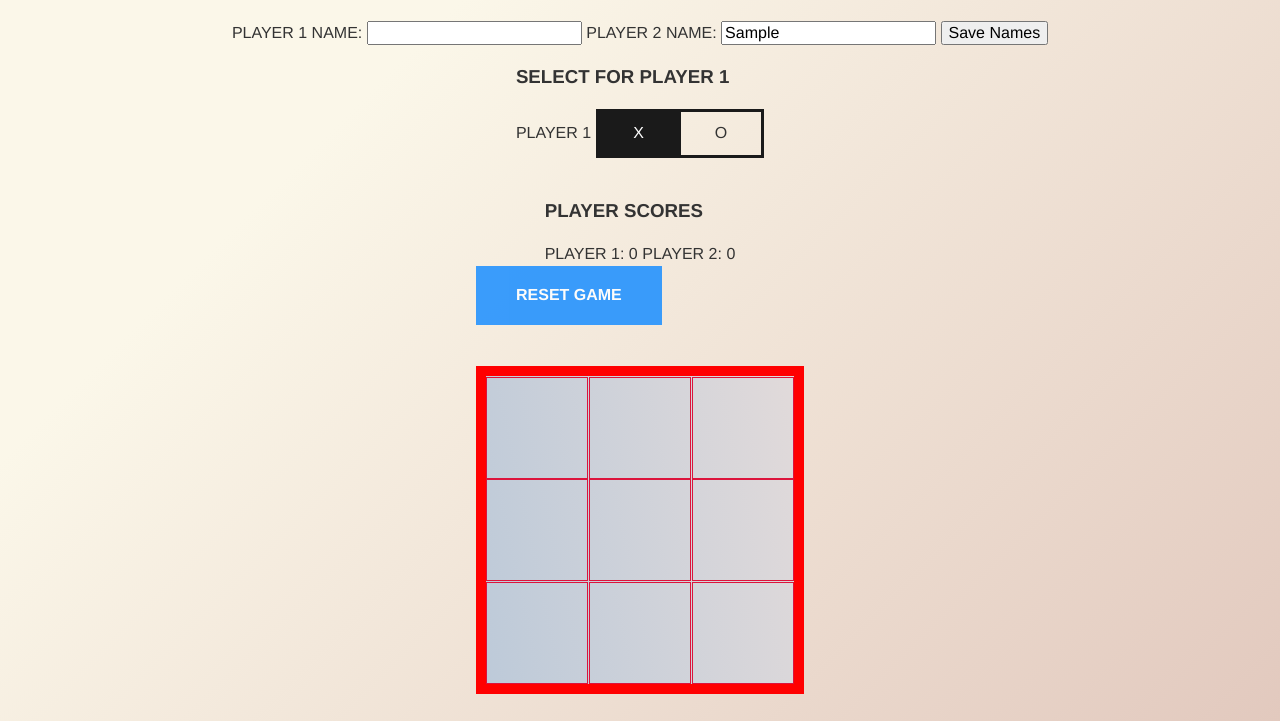
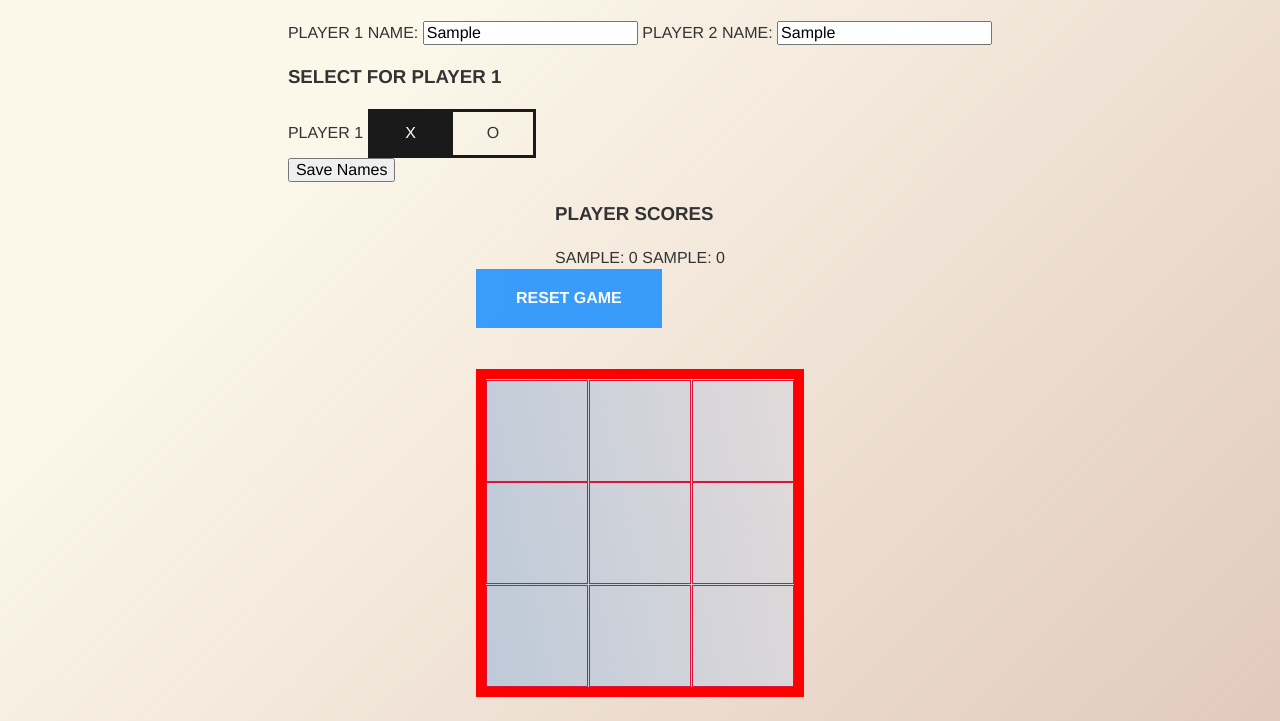
Before and after one commit to m0xai/tic-tac-toe-js, a plain HTML site: page index.html in a window 1280 px wide. Both pictures are taken after typing "Sample", "Sample" into the empty fields and a click on the button "Save Names". Shown: the part 79-800 px from the top of the page. Drawn offline with Linux system fonts and the light colour scheme.

Commit message:
Add localStorage functionality

```diff
--- a/app.js
+++ b/app.js
@@ -1,30 +1,51 @@
+// TODO: Add name change function
+
 const initGame = (function () {
+  const scores = {
+    player1: localStorage.getItem('player1Score') || 0,
+    player2: localStorage.getItem('player2Score') || 0,
+  };
+
   document.getElementById('postNames').addEventListener('click', postNames);
 
+  // Get player names and hide form
   function postNames() {
     getNames();
-    document.getElementById('player1Name').value = '';
-    document.getElementById('player1Name').value = '';
+    toggleElements();
   }
 
+  function hideElements() {
+    localStorage.setItem('hideItem', 'none');
+    localStorage.setItem('showItem', 'inline');
+    document.getElementById('playerNames').style.display = localStorage.getItem('hideItem');
+    document.getElementById('showPlayerNames').style.display = localStorage.getItem('showItem');
+    document.getElementById('showPlayerScores').style.display = localStorage.getItem('showItem');
+  }
+
+  // store names on localStorage and print them on screen
   function getNames() {
-    let player1Name = document.getElementById('player1Name').value;
-    let player2Name = document.getElementById('player2Name').value;
-    return { player1Name, player2Name };
+    // Store names on LS
+    let player1Name = document.getElementById('player1Name');
+    let player2Name = document.getElementById('player2Name');
+    localStorage.setItem('player1', JSON.stringify(player1Name.value));
+    localStorage.setItem('player2', JSON.stringify(player2Name.value));
+    // Get names from LS
+    let getPlayer1Name = localStorage.getItem('player1');
+    let getPlayer2Name = localStorage.getItem('player2');
+    // Print names with scores
+    document.getElementById('player1Score').textContent = `${JSON.parse(getPlayer1Name)}: ${scores.player1}`;
+    document.getElementById('player2Score').textContent = `${JSON.parse(getPlayer2Name)}: ${scores.player2}`;
+
+    return { getPlayer1Name, getPlayer2Name };
   }
+
+  // Hide form, if LS stores names
+  if (getNames().getPlayer1Name !== '""' && getNames().getPlayer2Name !== '""') hideElements();
 
   const players = {
     player1: getNames().player1Name,
     player2: getNames().player1Name,
   };
-  const scores = {
-    player1: 0,
-    player2: 0,
-  };
-
-  // Show scores
-  const printPlayer1Score = (document.getElementById('player1Score').textContent = `Player 1: ${scores.player1}`);
-  const printPlayer2Score = (document.getElementById('player2Score').textContent = `Player 2: ${scores.player2}`);
 
   // Define Buttons
   const box = document.querySelectorAll('.box');
@@ -85,10 +106,8 @@ const initGame = (function () {
   }
 
   return {
-    moves,
-    box,
-    players,
     getNames,
     xOrO,
+    hideElements,
   };
 })();
--- a/index.html
+++ b/index.html
@@ -7,22 +7,20 @@
     <title>Tic Tac Toe with Algorithm</title>
     <link rel="stylesheet" href="normalize.css">
     <link rel="stylesheet" href="style.css">
+    <link rel="preconnect" href="https://fonts.googleapis.com">
+    <link rel="preconnect" href="https://fonts.gstatic.com" crossorigin>
+    <link href="https://fonts.googleapis.com/css2?family=Permanent+Marker&display=swap" rel="stylesheet">
     <script src="app.js" defer></script>
 </head>
 <body>
     <header id="header">
         <h1 id="site-name">Tic Tac Toe with Algorithm</h1>
         <section id="playerNames">
-            <form action="submit">
+            <form>
                 <label for="player1Name">Player 1 Name:</label>
                 <input type="text" name="playerName" id="player1Name">
                 <label for="player2Name">Player 2 Name:</label>
                 <input type="text" name="playerName" id="player2Name">
-                <button type="button" id="postNames">Save Names</button>
-            </form>
-        </section>
-            <section id="selectSide">
-                <form>
                 <h3>Select for Player 1</h3>
                 <div>
                     <span id="player1Select">Player 1</span>
@@ -31,16 +29,18 @@
                     <input class="toggle toggle-right" type="radio" name="XorO" id="player1O" value="x">
                     <label class="btn" for="player1O">O</label>
                 </div>
+                <button type="button" id="postNames">Save Names</button>
             </form>
-                    <div>
-                        <h4 id="player2Select"></h4>
+        </section>
+        <div id="showPlayerNames">
+            <span id="showPlayer1Name"></span>
+            <span id="showPlayer2Name"></span>
         </div>
-            </section>
         <section id="scoreboard">
-                <h3 class="showPlayerScores">
+            <h3>
                 Player Scores
             </h3>
-                <div class="players">
+            <div id="showPlayerScores" class="players">
                 <span id="player1Score"></span>
                 <span id="player2Score"></span>
             </div>
```
Lines whose indentation alone changed are shown as unchanged.
